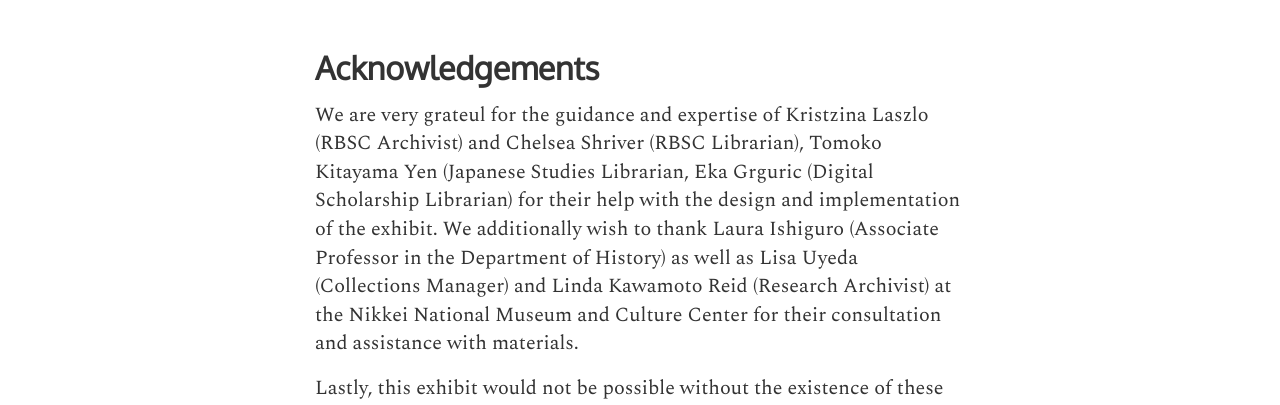
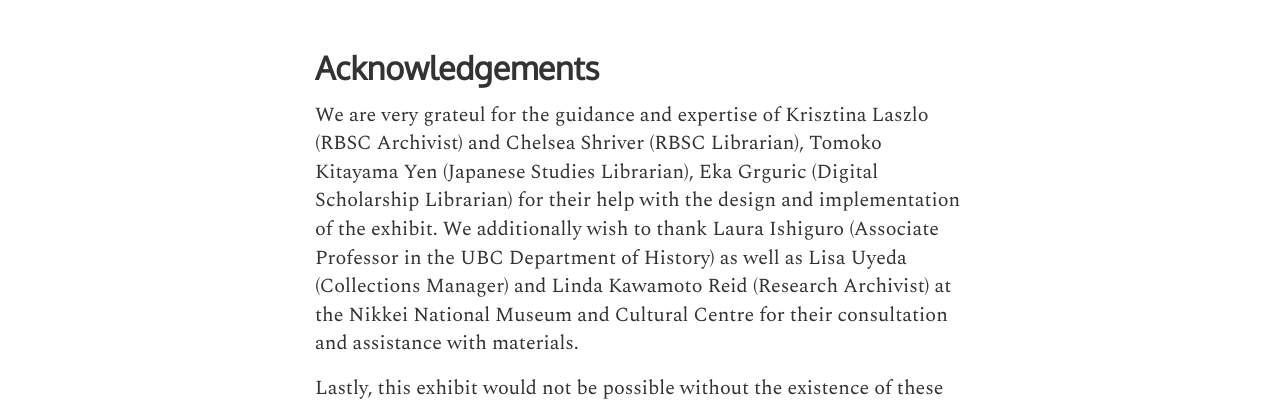
Before and after one commit to ubc-library-rbsc/gillis-2021, a Jekyll site: the page built from pages/about.md, in a window 1280 px wide and 900 px high, scrolled down 3706 px. Shown: the part 160-565 px from the top of the window. Built offline with Jekyll 4.4.1, drawn with Linux system fonts in a browser that asks for light colours.

Commit message:
Update about.md

```diff
--- a/pages/about.md
+++ b/pages/about.md
@@ -48,6 +48,6 @@
 
 ## Acknowledgements
 
-We are very grateul for the guidance and expertise of Kristzina Laszlo (RBSC Archivist) and Chelsea Shriver (RBSC Librarian), Tomoko Kitayama Yen (Japanese Studies Librarian, Eka Grguric (Digital Scholarship Librarian) for their help with the design and implementation of the exhibit. We additionally wish to thank Laura Ishiguro (Associate Professor in the Department of History) as well as Lisa Uyeda (Collections Manager) and Linda Kawamoto Reid (Research Archivist) at the Nikkei National Museum and Culture Center for their consultation and assistance with materials.
+We are very grateul for the guidance and expertise of Krisztina Laszlo (RBSC Archivist) and Chelsea Shriver (RBSC Librarian), Tomoko Kitayama Yen (Japanese Studies Librarian), Eka Grguric (Digital Scholarship Librarian) for their help with the design and implementation of the exhibit. We additionally wish to thank Laura Ishiguro (Associate Professor in the UBC Department of History) as well as Lisa Uyeda (Collections Manager) and Linda Kawamoto Reid (Research Archivist) at the Nikkei National Museum and Cultural Centre for their consultation and assistance with materials.
 
 Lastly, this exhibit would not be possible without the existence of these letters, their donation to the RBSC, and the support and approval of the families of correspondents. Though she is no longer with us, we are grateful to Joan Gillis for her kindness and care for her friends, her preservation of their letters, and her donation of them to the University. We are grateful to the correspondents for their candor and to their families for their permission to include their words and experiences in our exhibit.
```
